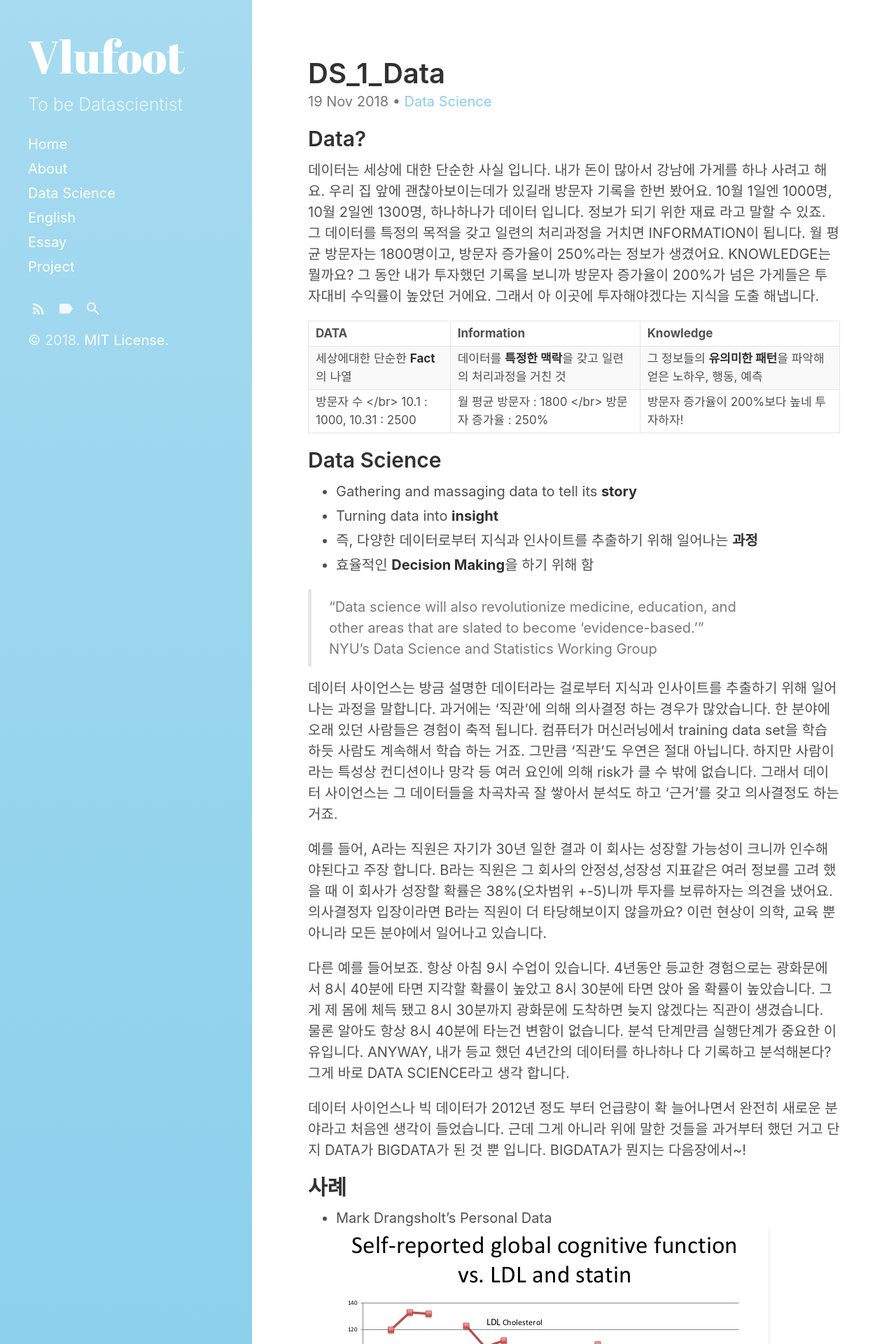
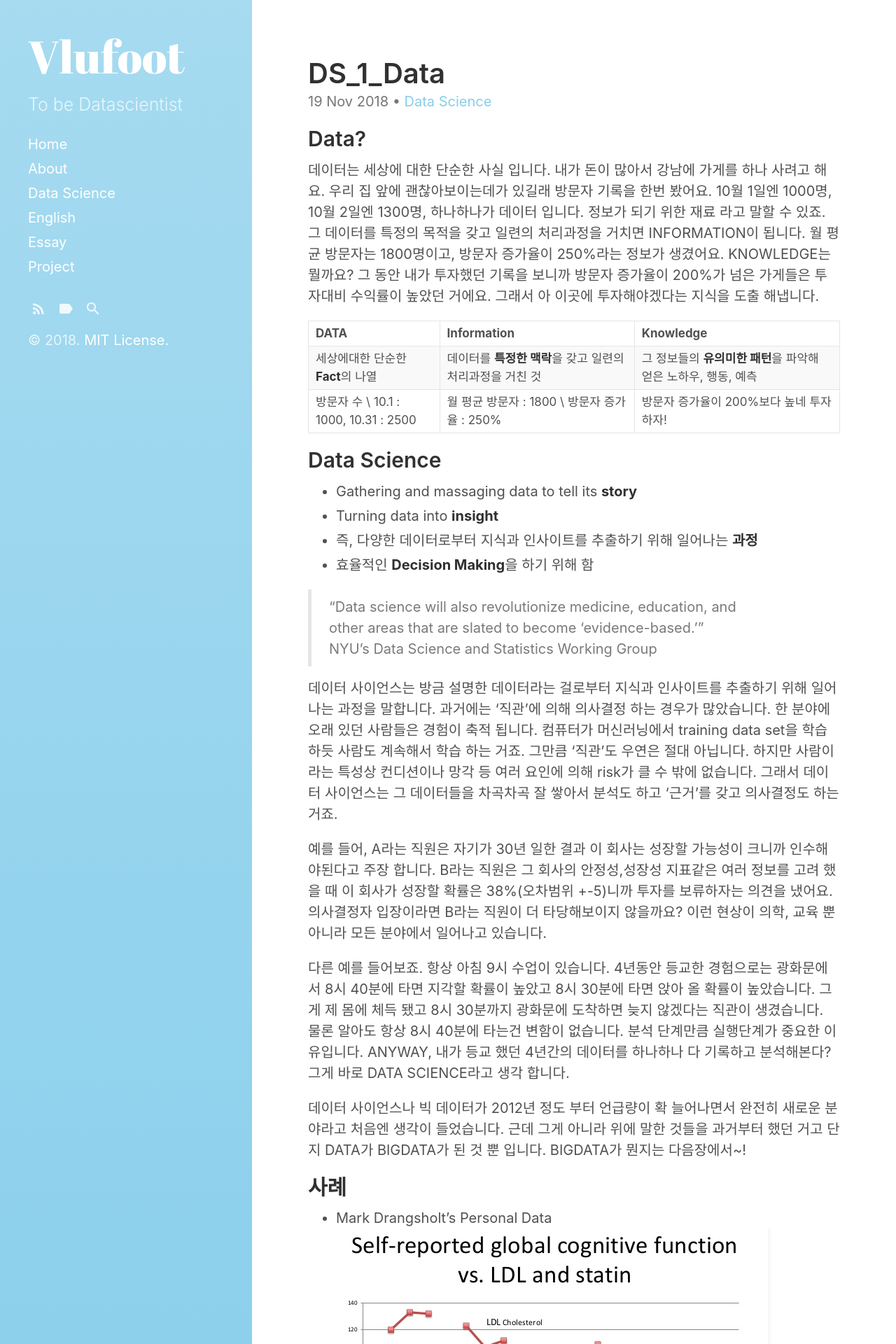
Before and after one commit to vlufoot/vlufoot.github.io, a Jekyll site: the page built from _posts/DS/2018-11-19-DS_1_DataScience.md, in a window 1280 px wide. Shown: the top 1920 px of the page at 70% size. Built offline with Jekyll 4.4.1, drawn with Linux system fonts in a browser that asks for light colours; some of the changed text lies outside the part shown.

```diff
--- a/_posts/DS/2018-11-19-DS_1_DataScience.md
+++ b/_posts/DS/2018-11-19-DS_1_DataScience.md
@@ -20,7 +20,7 @@ KNOWLEDGE는 뭘까요? 그 동안 내가 투자했던 기록을 보니까 방
 | DATA        | Information                        |  Knowledge |
 |-------------|------------------------------------|------------|
 |세상에대한 단순한 **Fact**의 나열 | 데이터를 **특정한 맥락**을 갖고 일련의 처리과정을 거친 것 |   그 정보들의 **유의미한 패턴**을 파악해 얻은 노하우, 행동, 예측 |
-|방문자 수 </br> 10.1 : 1000, 10.31 : 2500   | 월 평균 방문자 : 1800 </br> 방문자 증가율 : 250%| 방문자 증가율이 200%보다 높네 투자하자!|
+|방문자 수 \ 10.1 : 1000, 10.31 : 2500   | 월 평균 방문자 : 1800 \ 방문자 증가율 : 250%| 방문자 증가율이 200%보다 높네 투자하자!|
 
 
 ## Data Science
```
Also changed, not shown: other parts of _posts/DS/2018-11-19-DS_1_DataScience.md (+4 -2 lines).
